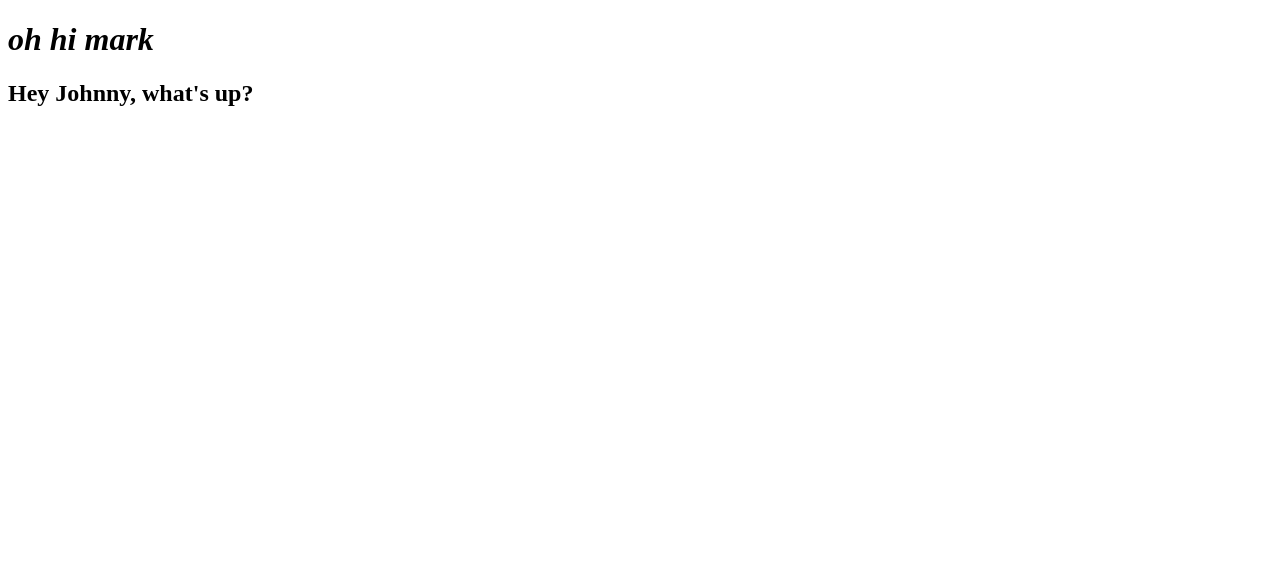
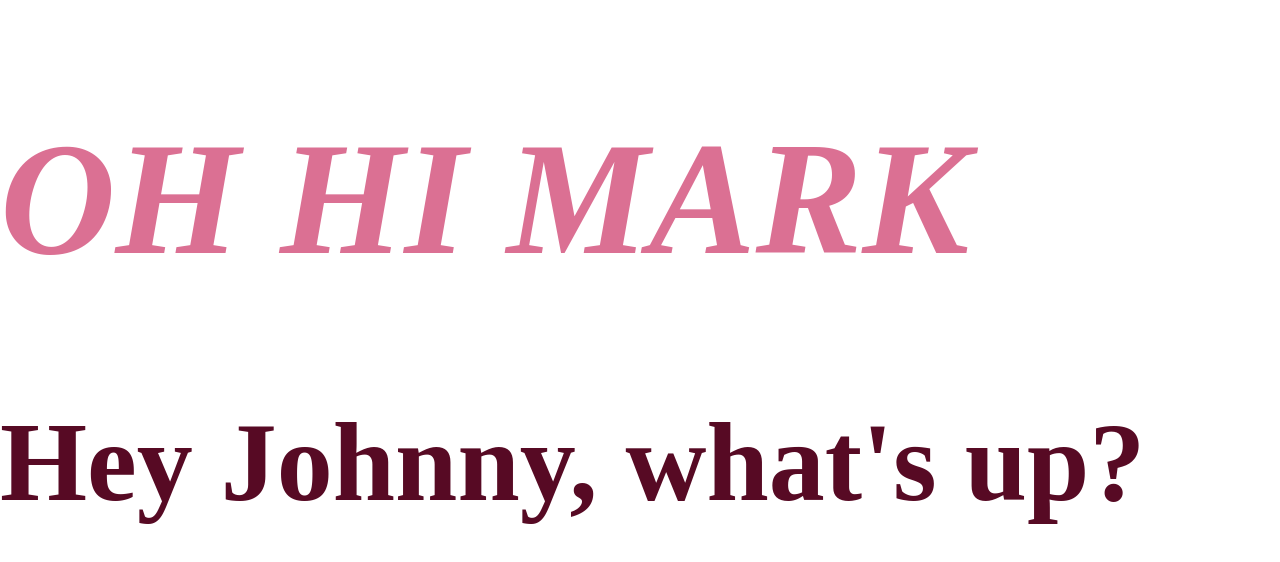
Before and after one commit to LucasNemeth/learning-git-branching-repo, a plain HTML site: page index.html in a window 1280 px wide. Drawn offline with Linux system fonts and the light colour scheme.

Commit message:
linked stylesheet

```diff
--- a/index.html
+++ b/index.html
@@ -4,6 +4,7 @@
   <meta charset="UTF-8">
   <meta name="viewport" content="width=device-width, initial-scale=1.0">
   <meta http-equiv="X-UA-Compatible" content="ie=edge">
+  <link rel="stylesheet" href="./styles/styles.css">
   <title>Git branching lesson on test</title>
 </head>
 <body>
--- a/styles/styles.css
+++ b/styles/styles.css
@@ -14,5 +14,6 @@ h1{
     color: palevioletred;
 }
 h2{
-    color: palevioletred;
+    color: rgb(87, 10, 36);
+    font-size: 7rem;
 }
```
